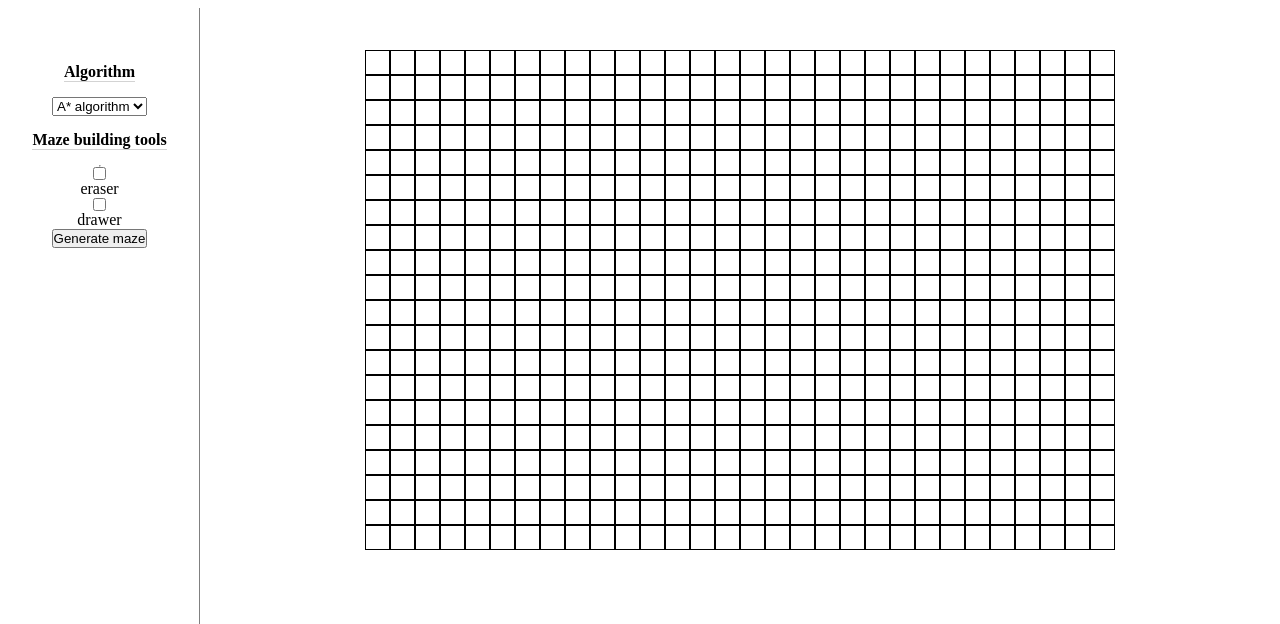
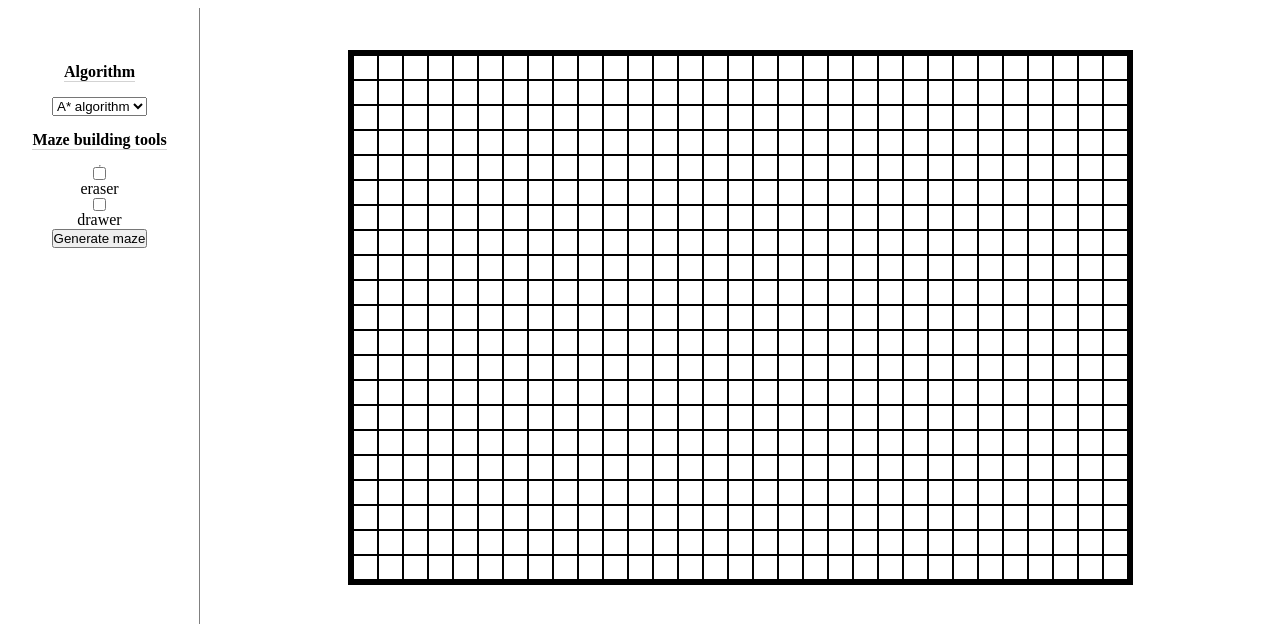
Before and after one commit to saurav188/path_algo_visualiser, a React (Create React App) app: page / in a window 1280 px wide. Shown: the top 624 px of the page. Built offline with nearby package versions, Linux system fonts and the light colour scheme.

Commit message:
added maze generating algorithm

```diff
--- a/src/components/maze.js
+++ b/src/components/maze.js
@@ -1,14 +1,29 @@
 import '../css/maze.css'
+import React, { useState } from 'react';
 
 function Maze() {
-    var no_rows=new Array(20).fill(true);
-    var no_columns=new Array(30).fill(true);
-    var i=1;
+    var no_rows=21;
+    var no_columns=31;
+    var rows=new Array(no_rows).fill(true);
+    var columns=new Array(no_columns).fill(true);
+    const [clicked,change_clicked]=useState(false)
+    function build_maze(event){
+        if(document.getElementById('drawer').checked === true){
+            event.target.classList.add('obstacle')
+        }else if(document.getElementById('eraser').checked === true){
+            if(event.target.classList.contains('obstacle')){
+                event.target.classList.remove('obstacle')
+            };
+        };
+    };
     return (
         <div className="maze">
-           {no_rows.map(()=>
-                no_columns.map(()=>
-                <div className='grid'></div>
+           {rows.map(()=>
+                columns.map(()=>
+                    <div className='grid'
+                        onClick={event=>{change_clicked(!clicked);build_maze(event);}}
+                        onMouseOver={event=>{if(clicked){build_maze(event)}}}>
+                    </div>
                 )
             )}
         </div>
--- a/src/components/maze_controls.js
+++ b/src/components/maze_controls.js
@@ -1,6 +1,8 @@
 import '../css/maze_control.css'
 
 function Maze_control(){
+    var no_rows=21;
+    var no_columns=31;
     function choose_eraser(event){
         document.getElementById('eraser').checked = true;
         document.getElementById('drawer').checked = false;
@@ -8,6 +10,88 @@ function Maze_control(){
     function choose_drawer(event){
         document.getElementById('eraser').checked = false;
         document.getElementById('drawer').checked = true;
+    };
+    function getRandomInt(min, max) {
+        if(min===max){return min}
+        var min = Math.ceil(min);
+        var max = Math.floor(max);
+        return Math.floor(Math.random() * (max - min + 1)) + min;
+    }
+    function get_next(current,visited){
+        var neighbours=[];
+        var x=current[0]
+        var y=current[1]
+        visited[`${x},${y}`]=true;
+        //top neighbour
+        if(y>=3 && visited[`${x},${y-2}`]===undefined){
+            neighbours.push([x,(y-2)])
+        };
+        //right neighbour
+        if(x<=(no_columns-2) && visited[`${x+2},${y}`]===undefined){
+            neighbours.push([(x+2),y])
+        };
+        //bottom neighbour
+        if(y<=(no_rows-2) && visited[`${x},${y+2}`]===undefined){
+            neighbours.push([x,(y+2)])
+        };
+        //left neighbour
+        if(x>=3 && visited[`${x-2},${y}`]===undefined){
+            neighbours.push([(x-2),y])
+        };
+        var no_neighbours=neighbours.length;
+        if(no_neighbours===0){
+            return 0;
+        };
+        var result=neighbours[getRandomInt(1,no_neighbours)-1]
+        return result
+    };
+    function maze_generator(e){
+        const grids=Array.from(document.getElementsByClassName('grid'));
+        grids.forEach(each=>{
+            if(each.classList.contains('obstacle')){
+                each.classList.remove('obstacle');
+            };
+        });
+        for(var i=0;i<grids.length;i++){
+            var y=Math.floor(i/no_columns)+1;
+            var x=(i%no_columns)+1;
+            if(x%2===0 || y%2===0){
+                grids[i].classList.add('obstacle');
+            };
+        };
+        var stack=[[1,1]];
+        var visited={}
+        var current=[1,1]
+        while(stack.length>0){
+            var next=get_next(current,visited);
+            if(next===0){current=stack.pop();continue};
+            var index=(((current[1]-1)*no_columns)+(current[0]-1))
+            //if current and next is in same row
+            if(current[1]===next[1]){
+                //left side
+                if(current[0]>next[0]){
+                        grids[index-1].classList.remove('obstacle');
+                }
+                //right side
+                else if(current[0]<next[0]){
+                    grids[index+1].classList.remove('obstacle');
+                };
+            }
+            //if current and next is in same column
+            else if(current[0]===next[0]){
+                //top
+                if(current[1]>next[1]){
+                    grids[index-no_columns].classList.remove('obstacle');
+                }
+                //bottom
+                else if(current[1]<next[1]){
+                    grids[index+no_columns].classList.remove('obstacle')
+                };
+            };
+            setTimeout(500)
+            stack.push(next);
+            current=next;
+        };
     };
     return (
         <div className="maze_control">
@@ -21,7 +105,7 @@ function Maze_control(){
             <lable for="eraser">eraser</lable>
             <input type="checkbox" id="drawer" class="checkbox" onClick={choose_drawer}></input>
             <lable for="drawer">drawer</lable>
-            <button class="btn generate-maze" onClick={()=>alert('hi')}>Generate maze</button>
+            <button class="btn generate-maze" onClick={e=>maze_generator(e)}>Generate maze</button>
         </div>
     )
 };
--- a/src/css/maze.css
+++ b/src/css/maze.css
@@ -9,11 +9,12 @@
   display: -webkit-box;
   display: -ms-flexbox;
   display: flex;
-  max-width: 750px;
-  height: 500px;
+  max-width: 785px;
+  height: 535px;
   -ms-flex-wrap: wrap;
       flex-wrap: wrap;
   margin: 50px auto;
+  border: 5px solid black;
 }
 
 .maze .grid {
@@ -23,4 +24,12 @@
   width: 25px;
   height: 25px;
 }
+
+.maze .obstacle {
+  background-color: black;
+}
+
+.maze .found {
+  background-color: red;
+}
 /*# sourceMappingURL=maze.css.map */
--- a/src/css/maze.scss
+++ b/src/css/maze.scss
@@ -5,10 +5,11 @@
 }
 .maze{
     display:flex;
-    max-width: 750px;
-    height: 500px;
+    max-width: 785px;
+    height: 535px;
     flex-wrap: wrap;
     margin:50px auto;
+    border: 5px solid black;
     .grid{
         margin:0px;
         padding:0px;
@@ -16,4 +17,10 @@
         width:25px;
         height:25px;
     }
+    .obstacle{
+        background-color: black;
+    }
+    .found{
+        background-color: red;
+    }
 }
```
Also changed, not shown: 2 other files (tests, documents, lock files or other folders).
